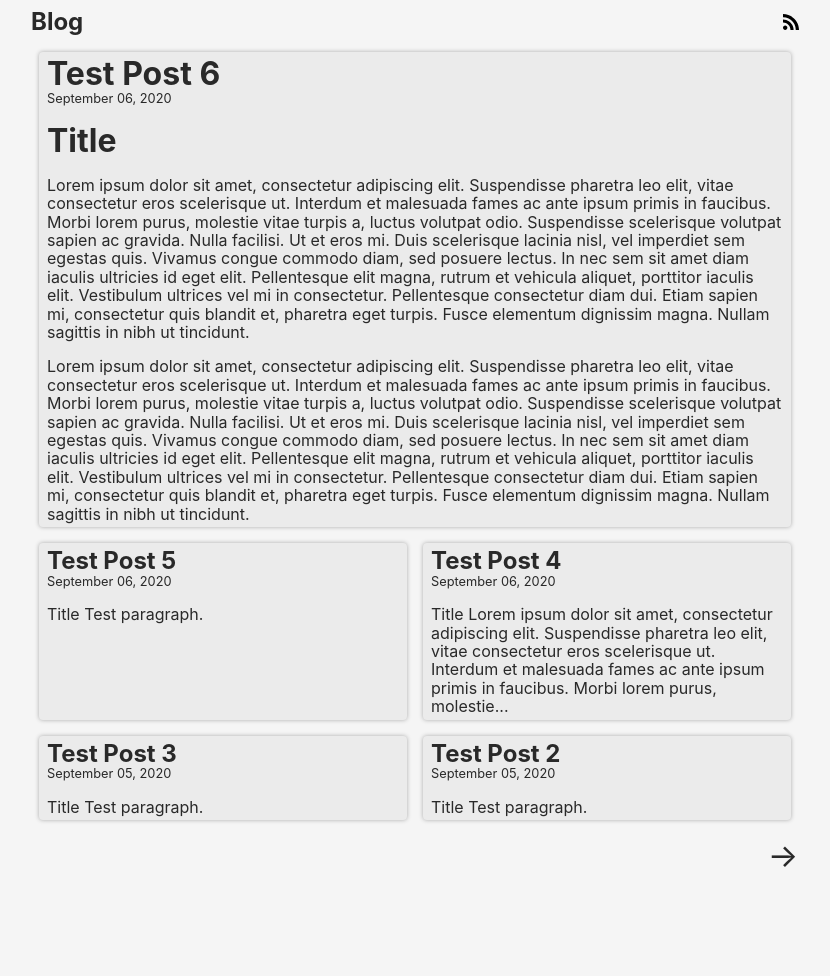
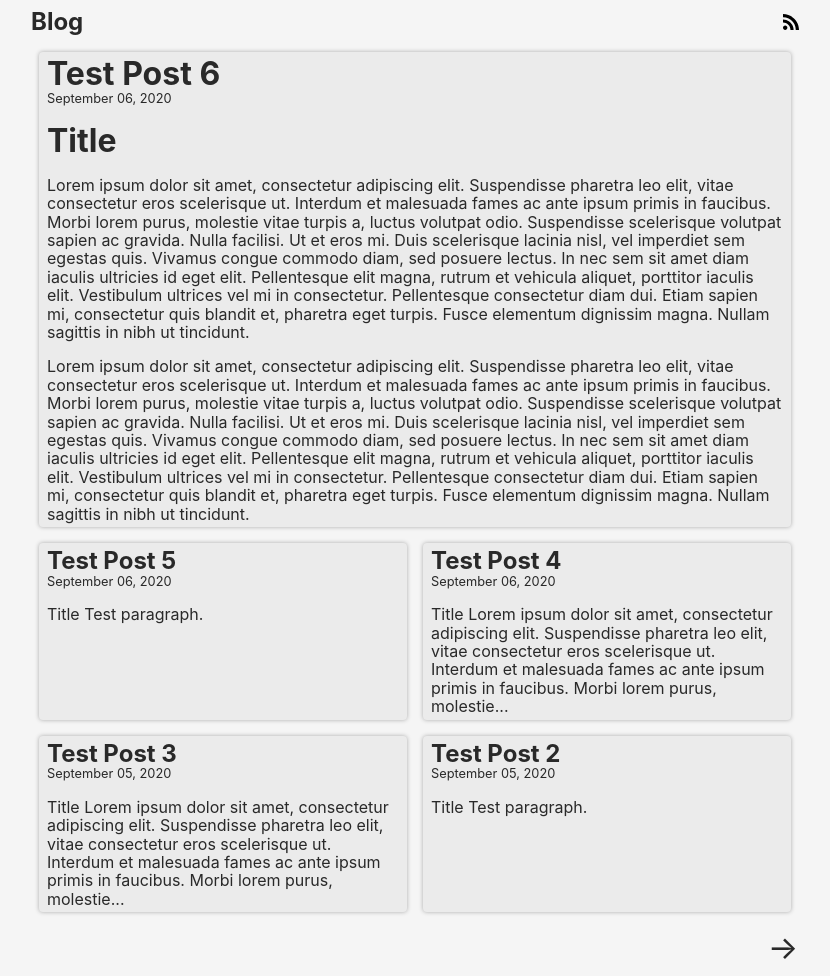
Before and after one commit to softwerks/blog.bkgmn.net, a Jekyll site: the page built from index.html, in a window 1280 px wide. Shown: the whole page, without its empty margins (225-1055 px from the left). Built offline with Jekyll 4.4.1, drawn with Linux system fonts in a browser that asks for light colours; the list of posts is cut into pages by our own code; before the commit the page ends 900 px from its top, so only the background shows below that.

Commit message:
Update 2020-09-05-test-post-3.md

```diff
--- a/_posts/2020-09-05-test-post-3.md
+++ b/_posts/2020-09-05-test-post-3.md
@@ -6,4 +6,4 @@ author: "Sam"
 
 # Title
 
-Test paragraph.
+Lorem ipsum dolor sit amet, consectetur adipiscing elit. Suspendisse pharetra leo elit, vitae consectetur eros scelerisque ut. Interdum et malesuada fames ac ante ipsum primis in faucibus. Morbi lorem purus, molestie vitae turpis a, luctus volutpat odio. Suspendisse scelerisque volutpat sapien ac gravida. Nulla facilisi. Ut et eros mi. Duis scelerisque lacinia nisl, vel imperdiet sem egestas quis. Vivamus congue commodo diam, sed posuere lectus. In nec sem sit amet diam iaculis ultricies id eget elit. Pellentesque elit magna, rutrum et vehicula aliquet, porttitor iaculis elit. Vestibulum ultrices vel mi in consectetur. Pellentesque consectetur diam dui. Etiam sapien mi, consectetur quis blandit et, pharetra eget turpis. Fusce elementum dignissim magna. Nullam sagittis in nibh ut tincidunt.
```
